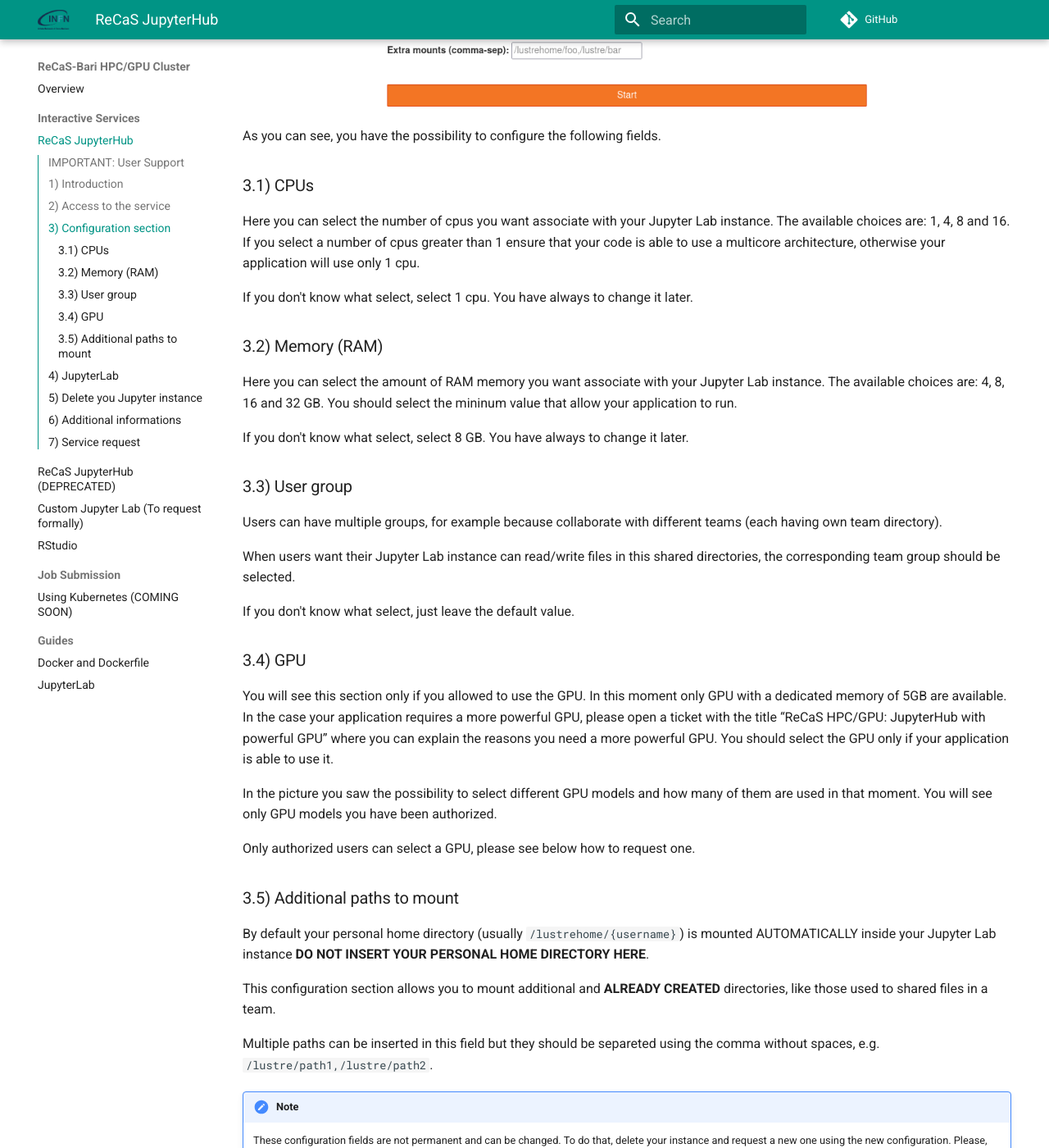
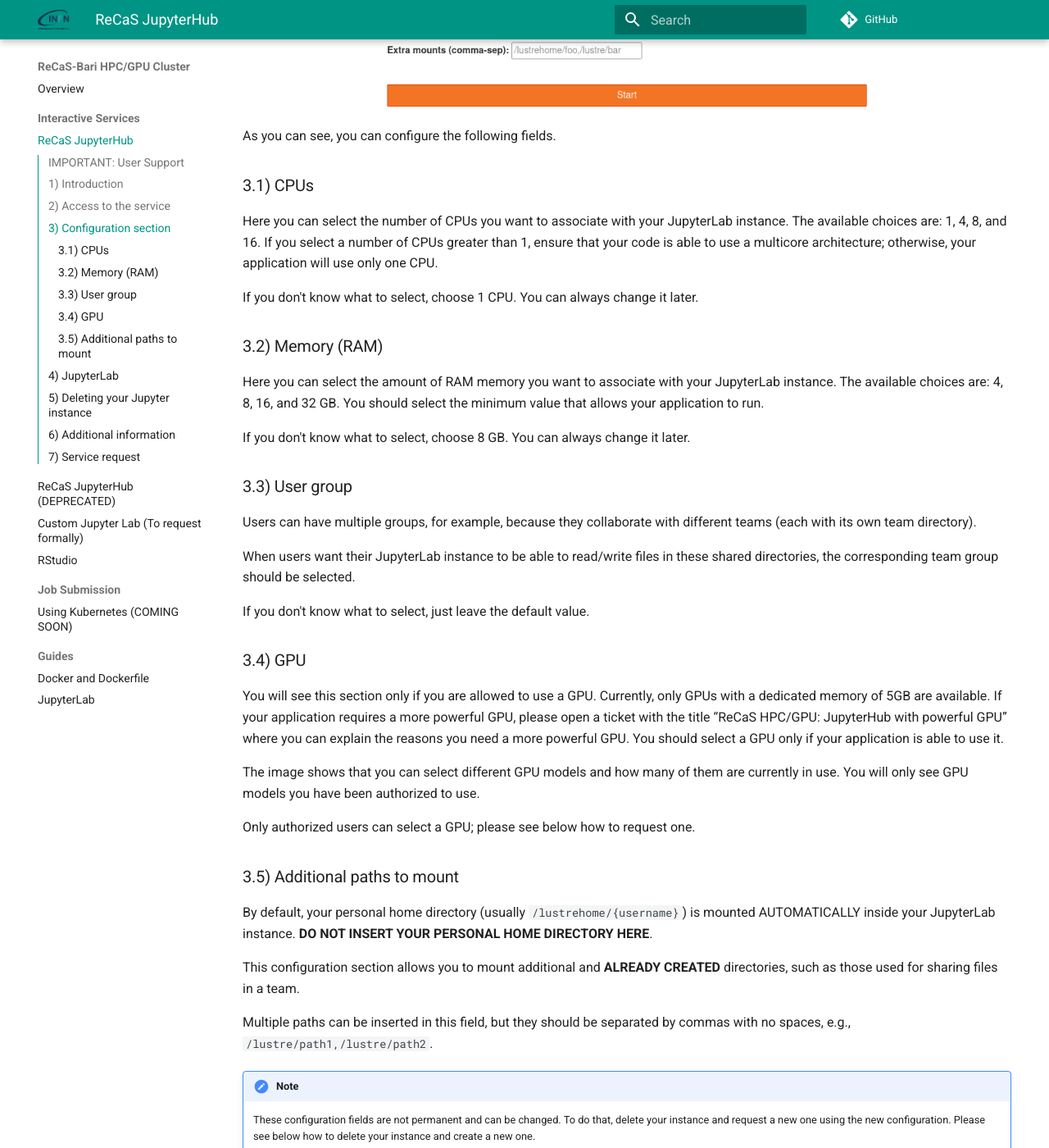
Before and after one commit to jvino/cluster-hpc-gpu-guides, an MkDocs documentation site: the page built from docs/interactive_services/jupyter-lab-for-recas-users-k8s.md, in a window 1280 px wide and 1400 px high, scrolled down 2027 px. Shown: the whole window at 82% size. Built offline with MkDocs 1.6.1 and Material for MkDocs 9.7.7, drawn with Linux system fonts in a browser that asks for light colours; comment, search, counter and statistics services are not loaded; some of the changed text lies outside the part shown.

Commit message:
review k8s jupyterhub doc

```diff
--- a/docs/interactive_services/jupyter-lab-for-recas-users-k8s.md
+++ b/docs/interactive_services/jupyter-lab-for-recas-users-k8s.md
@@ -11,31 +11,31 @@
 Important messages will be sent ONLY using the mailing list.
 
 ## 1) Introduction
-The ReCaS JupyterHub provides Jupyter Lab instances for the ReCaS users. JupyterLabs are open-source web applications that allows you to create and share documents that contain live code, equations, visualisations and narrative text.
+The ReCaS JupyterHub provides JupyterLab instances for ReCaS users. JupyterLabs are open-source web applications that allow you to create and share documents that contain live code, equations, visualisations, and narrative text.
 Uses include: data cleaning and transformation, numerical simulation, statistical modelling, data visualisation, machine learning, and much more.
 
-Jupyter Lab served through this service can access your files and directories stored in the ReCaS-Bari storage (based on GPFS distributed file system) and use high performance GPUs to speed up the execution of your application.
+JupyterLab instances served through this service can access your files and directories stored in the ReCaS-Bari storage (based on the GPFS distributed file system) and use high-performance GPUs to speed up the execution of your application.
 
-Only registered users can access to this service. In the request section you can find information how to request the service.
+Only registered users can access this service. In the request section, you can find information on how to request the service.
+
 
 ## 2) Access to the service
+The ReCaS JupyterHub service provides JupyterLab instances with or without GPU Hardware Accelerators, depending on whether you are authorized to use them.
 
-The ReCaS JupyterHub service provides JupyterLab instance with or without GPU Hardware Accelerators depending on if you are enabled to used them or not.
-
-To access to the ReCaS JupyterHub service use the link [https://hub.recas.ba.infn.it](https://hub.recas.ba.infn.it)
+To access the ReCaS JupyterHub service, use the link [https://hub.recas.ba.infn.it](https://hub.recas.ba.infn.it)
 
 !!! note
-    Maybe you need to "Clear cookies and site data"
+    You may need to "Clear cookies and site data".
 
-Users willing to use a JupyterLab instances with GPU, will be provided only a Virtual GPU.
+Users authorized to use a JupyterLab instance with a GPU will only be provided with a Virtual GPU.
 
-Those interested to used a whole GPU, must provide a STRONG motivation.
+Those interested in using a whole GPU must provide a STRONG motivation.
 
 Once you have clicked on the link, the authentication page will be shown:
 
 ![jupyterhub-1-login](images/jupyterhub-1-login.png)
 
-Here you should insert your personal username and password, created during the registration phase.
+Here you should enter your personal username and password, created during the registration phase.
 
 ## 3) Configuration section
 
@@ -43,111 +43,110 @@
 
 ![jupyterhub-2-config](images/jupyterhub-2-config-k8s.png)
 
-As you can see, you have the possibility to configure the following fields.
+As you can see, you can configure the following fields.
 
 ### 3.1) CPUs
 
-Here you can select the number of cpus you want associate with your Jupyter Lab instance.
-The available choices are: 1, 4, 8 and 16.
-If you select a number of cpus greater than 1 ensure that your code is able to use a multicore architecture, otherwise your application will use only 1 cpu.
+Here you can select the number of CPUs you want to associate with your JupyterLab instance.
+The available choices are: 1, 4, 8, and 16.
+If you select a number of CPUs greater than 1, ensure that your code is able to use a multicore architecture; otherwise, your application will use only one CPU.
 
-If you don't know what select, select 1 cpu. You have always to change it later.
+If you don't know what to select, choose 1 CPU. You can always change it later.
 
 ### 3.2) Memory (RAM)
 
-Here you can select the amount of RAM memory you want associate with your Jupyter Lab instance.
-The available choices are: 4, 8, 16 and 32 GB.
-You should select the mininum value that allow your application to run.
+Here you can select the amount of RAM memory you want to associate with your JupyterLab instance.
+The available choices are: 4, 8, 16, and 32 GB.
+You should select the minimum value that allows your application to run.
 
-If you don't know what select, select 8 GB. You have always to change it later.
+If you don't know what to select, choose 8 GB. You can always change it later.
 
 ### 3.3) User group
 
-Users can have multiple groups, for example because collaborate with different teams (each having own team directory).
+Users can have multiple groups, for example, because they collaborate with different teams (each with its own team directory).
 
-When users want their Jupyter Lab instance can read/write files in this shared directories, the corresponding team group should be selected.
+When users want their JupyterLab instance to be able to read/write files in these shared directories, the corresponding team group should be selected.
 
-If you don't know what select, just leave the default value.
+If you don't know what to select, just leave the default value.
 
 ### 3.4) GPU
 
-You will see this section only if you allowed to use the GPU.
-In this moment only GPU with a dedicated memory of 5GB are available. In the case your application requires a more powerful GPU, please open a ticket with the title “ReCaS HPC/GPU: JupyterHub with powerful GPU” where you can explain the reasons you need a more powerful GPU.
-You should select the GPU only if your application is able to use it.
+You will see this section only if you are allowed to use a GPU.
+Currently, only GPUs with a dedicated memory of 5GB are available. If your application requires a more powerful GPU, please open a ticket with the title “ReCaS HPC/GPU: JupyterHub with powerful GPU” where you can explain the reasons you need a more powerful GPU.
+You should select a GPU only if your application is able to use it.
 
-In the picture you saw the possibility to select different GPU models and how many of them are used in that moment. You will see only GPU models you have been authorized.
+The image shows that you can select different GPU models and how many of them are currently in use. You will only see GPU models you have been authorized to use.
 
-Only authorized users can select a GPU, please see below how to request one.
+Only authorized users can select a GPU; please see below how to request one.
 
 ### 3.5) Additional paths to mount
 
-By default your personal home directory (usually `/lustrehome/{username}`) is mounted AUTOMATICALLY inside your Jupyter Lab instance **DO NOT INSERT YOUR PERSONAL HOME DIRECTORY HERE**.
+By default, your personal home directory (usually `/lustrehome/{username}`) is mounted AUTOMATICALLY inside your JupyterLab instance. **DO NOT INSERT YOUR PERSONAL HOME DIRECTORY HERE**.
 
-This configuration section allows you to mount additional and **ALREADY CREATED** directories, like those used to shared files in a team.
+This configuration section allows you to mount additional and **ALREADY CREATED** directories, such as those used for sharing files in a team.
 
-Multiple paths can be inserted in this field but they should be separeted using the comma without spaces, e.g. `/lustre/path1,/lustre/path2`.
+Multiple paths can be inserted in this field, but they should be separated by commas with no spaces, e.g., `/lustre/path1,/lustre/path2`.
 
 !!! note
     These configuration fields are not permanent and can be changed.
     To do that, delete your instance and request a new one using the new configuration.
-    Please, see below how to delete your instance and create a new one.
+    Please see below how to delete your instance and create a new one.
 
 ## 4) JupyterLab
 
-As soon as the configuration phase is terminated, the Jupyter Lab instance is launched.
-After its initialization, the following image shows you the interface you will see.
+Once the configuration phase is complete, the JupyterLab instance is launched.
+After its initialization, the following image shows the interface you will see.
 
 ![jupyterhub-3-lab](images/jupyterhub-3-lab.png)
 
-There is a dedicated guide for Jupyter Lab, accessible to this [link](https://jvino.github.io/cluster-hpc-gpu-guides/guides/jupyter-lab/).
+There is a dedicated guide for JupyterLab, accessible at this [link](https://jvino.github.io/cluster-hpc-gpu-guides/guides/jupyter-lab/).
 
+## 5) Deleting your Jupyter instance
 
-## 5) Delete you Jupyter instance
+**The ReCaS datacenter does not have infinite resources.**
 
-**The ReCaS datacenter does not have infinite resources. **
+We appreciate it if you delete your Jupyter instance when you know you won't be using it for a while.
+When you need to use it, you can request a new one with a couple of clicks!
+You can also remove it if you want to change the instance configuration, for example, if you want to add more resources to it.
 
-We apprecciate if you decide to delete your Jupyter instance in the case you know in the near future you will not use it.
-When you will need to use it, you can request a new one with a couple of clicks!
-You could remove it also in the case you would like to change the instance configuration, for example is you want add more resources to it.
-
-To remove your Jupyter instance, access to `Files -> Hub Control Panel` as shown in the following image:
+To remove your Jupyter instance, access `Files -> Hub Control Panel` as shown in the following image:
 
 ![jupyterhub-4-hub-control-panel](images/jupyterhub-4-hub-control-panel.png)
 
-And then click on the `Stop My Server' red button.
+And then click the `Stop My Server` red button.
 
 ![jupyterhub-5-hub-control-panel-stop-server](images/jupyterhub-5-hub-control-panel-stop-server.png)
 
-After few seconds, your instance will be deleted.
-If you would request a new one, click on the `Start My Server` blue button.
+After a few seconds, your instance will be deleted.
+To request a new one, click the `Start My Server` blue button.
 
-## 6) Additional informations
+## 6) Additional information
 
-Each Jupyter instance is configured to delete it **automatically** if you don't use it for at least a day.
+Each Jupyter instance is configured to be deleted **automatically** if you don't use it for at least a day.
 
 Please save all important files in your GPFS directories.
 
-Your Jupyter instance is executed inside a container and **ONLY** the files stored in directories in the ReCaS-Bari GPFS file system will be preserved, namely `/lustrehome/{username}` or `/lustre/{some-directory}`. Any local file content or module installation are lost if the container is stopped or crashes. So, use the GPFS file system for all your important files.
+Your Jupyter instance runs inside a container, and **ONLY** the files stored in directories in the ReCaS-Bari GPFS file system will be preserved, namely `/lustrehome/{username}` or `/lustre/{some-directory}`. Any local file content or module installations are lost if the container is stopped or crashes. Therefore, use the GPFS file system for all your important files.
 
-**Containers could crash at any time also during the execution of the code**, partial results CAN NOT be restored and will be lost. To manage this situation, consider storing in your HOME directory in GPFS all partial results.
+**Containers could crash at any time, even during code execution.** Partial results CANNOT be restored and will be lost. To manage this situation, consider storing all partial results in your HOME directory in GPFS.
 
-Also consider that you do not have infinite space in the GPFS file system. Use it wisely.
+Also, consider that you do not have infinite space in the GPFS file system. Use it wisely.
 
-Delete files using Jupyter Lab will create a *.Trash* hidden folder in your HOME directory. To remove completely files, please access using SSH to `frontend.recas.ba.infn.it`. The content of the *.Trash* folder contribute to your quota.
+Deleting files using JupyterLab will create a hidden folder named *.Trash* in your HOME directory. To completely remove files, please access `frontend.recas.ba.infn.it` using SSH. The content of the *.Trash* folder contributes to your quota.
 
 ## 7) Service request
-Jupyter Lab on HPC/GPU cluster is available only for those users with a **ReCaS-Bari HPC/HTC account active** and the access to the **JupyterHub service enabled**. Both of them can be request using this [link](https://www.recas-bari.it/index.php/en/recas-bari-servizi-en/richiesta-credenziali-2).
+JupyterLab on the HPC/GPU cluster is available only to users with an **active ReCaS-Bari HPC/HTC account** and **JupyterHub service enabled**. Both can be requested via this [link](https://www.recas-bari.it/index.php/en/recas-bari-servizi-en/richiesta-credenziali-2).
 
-In the following image you can see how to request the ReCaS account, the access to the JupyterHub and the access to the GPU.
+In the following image, you can see how to request the ReCaS account, access to JupyterHub, and access to the GPU.
 
 ![jupyterhub-request-gpu](images/jupyterhub-request-gpu.png)
 
-The access to JupyterHub is for everyone with a ReCaS Account.
+Access to JupyterHub is for everyone with a ReCaS account.
 
-**The use of GPUs is restricted only for those having a STRONG motivation.**
+**The use of GPUs is restricted only to those with a STRONG motivation.**
 
-You can check if the registration is successfully completed by access to the `frontend.recas.ba.infn.it` server via ssh:
+You can check if the registration is successfully completed by connecting to the `frontend.recas.ba.infn.it` server via ssh:
 
 `ssh <username>@frontend.recas.ba.infn.it`
 
-After that, you can request your personal Jupyter Lab instance using this [link](https://www.recas-bari.it/index.php/en/recas-bari-servizi-en/support-request).
+After that, you can request your personal JupyterLab instance via this [link](https://www.recas-bari.it/index.php/en/recas-bari-servizi-en/support-request).
```
Also changed, not shown: other parts of docs/interactive_services/jupyter-lab-for-recas-users-k8s.md (+1 -1 lines).
